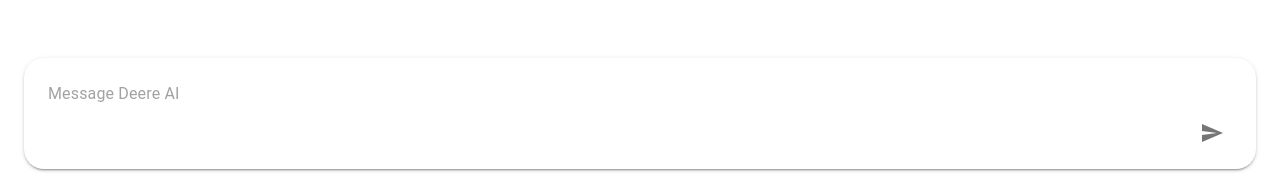
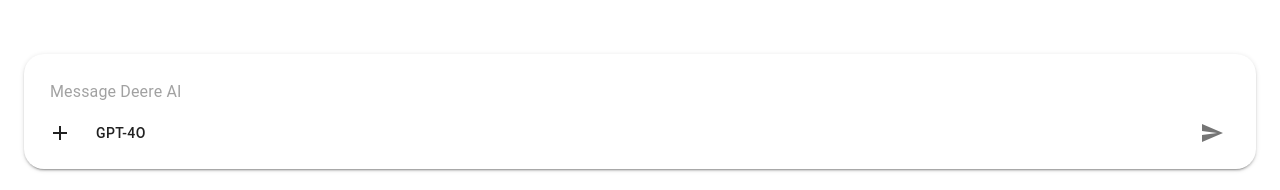
Before and after one commit to NickChecan/jarvis, a React (Create React App) app: page / in a window 1280 px wide. Shown: the part 607-797 px from the top of the page. Built offline with nearby package versions, Linux system fonts and the light colour scheme.

Commit message:
chore: add other buttons to the user prompt

```diff
--- a/src/components/UserPrompt/UserPrompt.styles.tsx
+++ b/src/components/UserPrompt/UserPrompt.styles.tsx
@@ -12,7 +12,7 @@
 export const promptInputProps = {
     disableUnderline: true,
     style: {
-        padding: 8,
+        padding: 10,
     },
 };
 
--- a/src/components/UserPrompt/UserPrompt.tsx
+++ b/src/components/UserPrompt/UserPrompt.tsx
@@ -6,7 +6,8 @@
     SendIconButton
 } from "./UserPrompt.styles";
 import SendIcon from "@mui/icons-material/Send";
-import {TextField} from "@mui/material";
+import {Button, IconButton, TextField} from "@mui/material";
+import {Add} from "@mui/icons-material";
 
 export default function UserPrompt() {
     return (
@@ -20,6 +21,12 @@
                 InputProps={promptInputProps}
             />
             <ButtonsRowBox>
+                <IconButton color="inherit">
+                    <Add />
+                </IconButton>
+                <Button color="inherit" variant={'text'}>
+                    GPT-4o
+                </Button>
                 <SendIconButton>
                     <SendIcon />
                 </SendIconButton>
```
